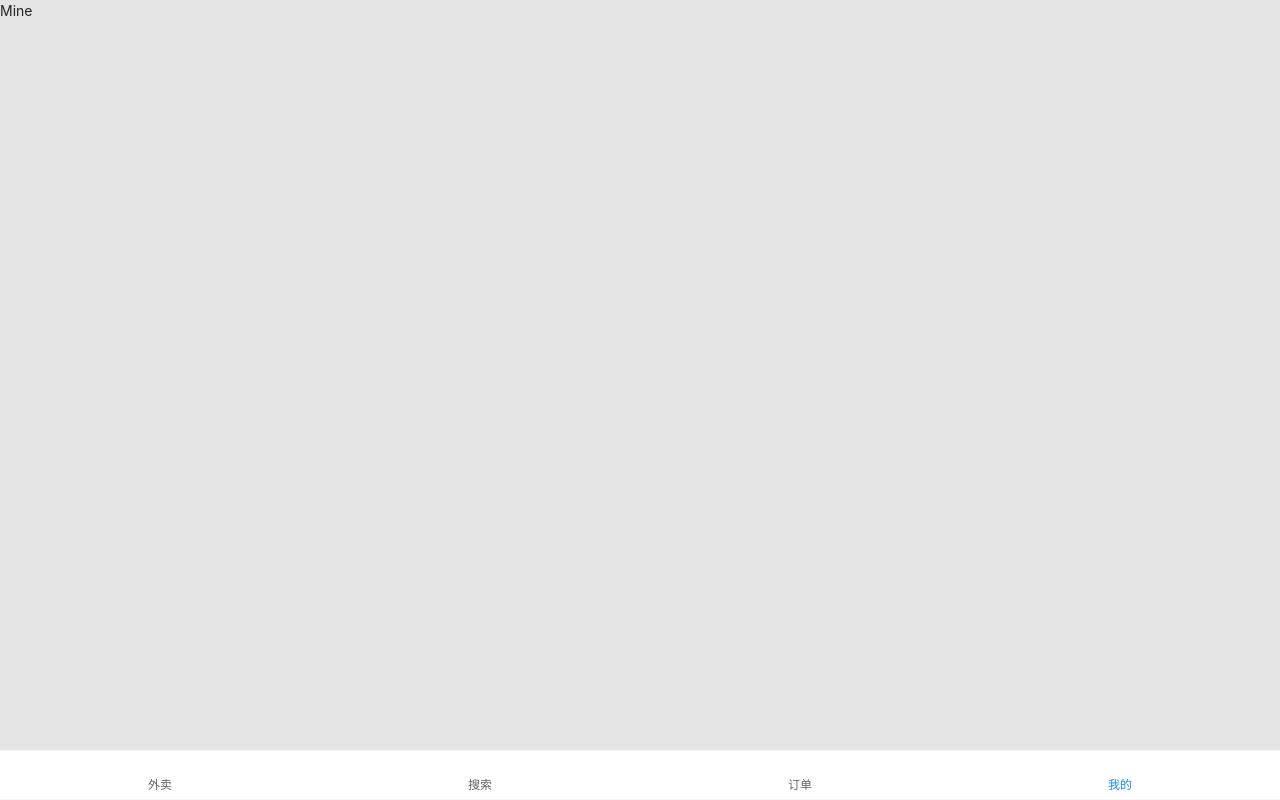
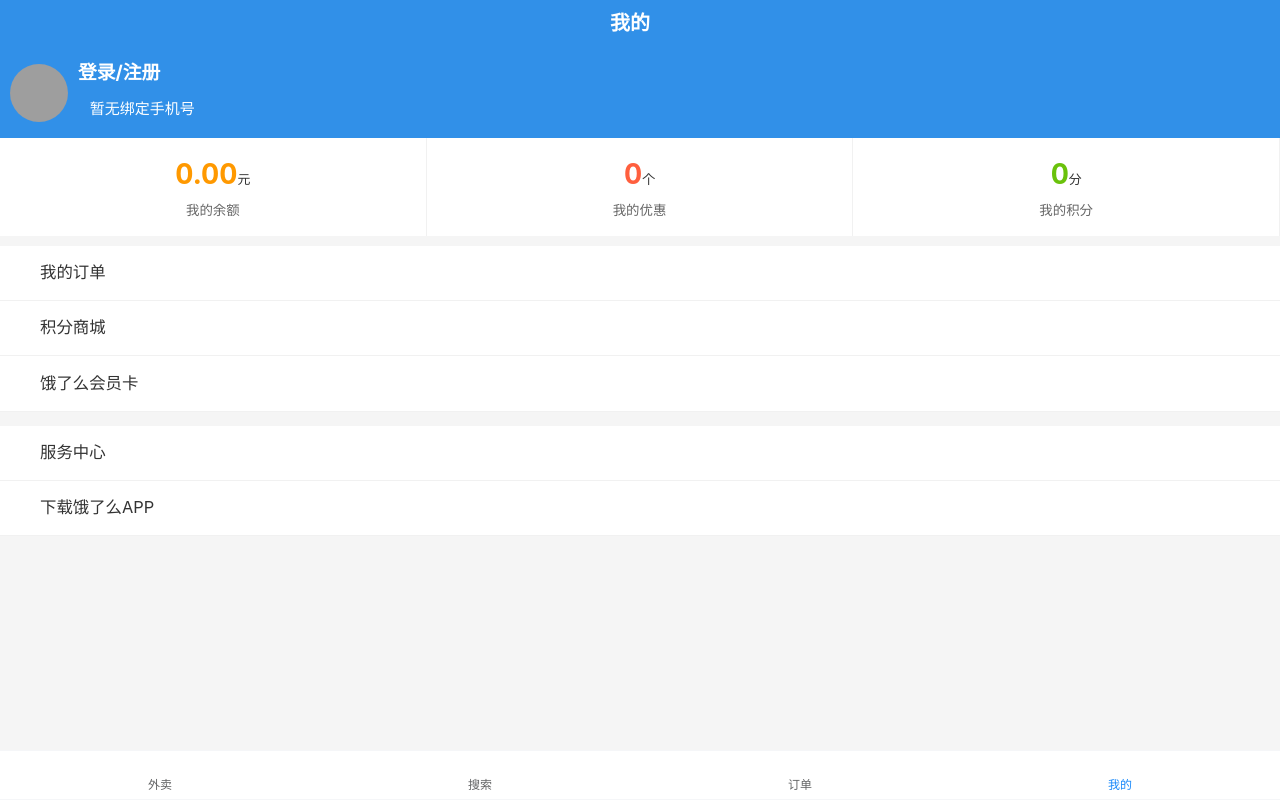
Before and after one commit to David19910306/vue3-elm, a Vue app: page /main/mine in a window 1280 px wide. Built offline with nearby package versions, Linux system fonts and the light colour scheme; grey boxes are pictures that could not be loaded; a web font is replaced by a local one.

Commit message:
订单和我的界面搭建完成

```diff
--- a/src/views/Main/List/index.vue
+++ b/src/views/Main/List/index.vue
@@ -1,14 +1,46 @@
 <template>
   <div class="list">
-    List
+    <Header>
+      <template v-slot:left><span><i class="iconfont icon-fangxiang-zuo arrowLeft leftIcon"></i></span></template>
+      <template v-slot:center><span class="detail-center">订单列表</span></template>
+    </Header>
+    <section class="list-container">
+      <ul class="list-ul">
+        <li>
+          <div class="shop-avatar">
+            <img src="https://elm.cangdu.org/img/17c4ff59a35100186.png" />
+          </div>
+          <div class="list-detail">
+            <header class="shop-name">
+              <section class="order-name">
+                <h4>古天杀杀杀1111111111<i class="iconfont icon-fangxiang-you"></i></h4>
+                <p class="order-time">2022-04-02 20:03</p>
+              </section>
+              <section class="delay">支付超时</section>
+            </header>
+            <section class="order-list-detail">
+              <p>水电费 等2件商品</p>
+              <span class="total-price">¥3079.00</span>
+            </section>
+            <footer class="order-again">
+              <Button plain size="mini" color="#3190e8"
+                :style="{'--van-button-border-radius': '3px'}">再来一单</Button>
+            </footer>
+          </div>
+        </li>
+      </ul>
+    </section>
   </div>
 </template>
 
 <script lang="ts">
 import { defineComponent } from 'vue'
+import { Button } from 'vant'
+import Header from '@/components/header/index.vue'
 
 export default defineComponent({
   name: 'MainList',
+  components: { Header, Button },
   setup () {
     console.log('@')
   }
@@ -16,5 +48,93 @@
 </script>
 
 <style lang="less" scoped>
-
+.list{
+  height: 100%;
+  display: flex;
+  flex-direction: column;
+  .detail-center{
+    font-size: .2rem;
+    font-weight: 700;
+  }
+  .arrowLeft{
+    font-size: .25rem;
+  }
+  .list-container{
+    overflow-y: auto;
+    .list-ul{
+      li:last-child{
+        margin-bottom: 0;
+      }
+      li{
+        display: flex;
+        background-color: #fff;
+        padding: .1rem;
+        margin-bottom: .1rem;
+        .shop-avatar{
+          width: .47rem;
+          height: .47rem;
+          margin-right: .05rem;
+          img{
+            width: 100%;
+            height: 100%;
+          }
+        }
+        .list-detail{
+          flex: 1;
+          .shop-name{
+            display: flex;
+            justify-content: space-between;
+            align-items: baseline;
+            padding-bottom: .05rem;
+            border-bottom: .006rem solid #f5f5f5;
+            .order-name{
+              h4{
+                font-size: .17rem;
+                color: #333;
+                line-height: .23rem;
+                width: 2.1rem;
+              }
+              .order-time{
+                font-size: .13rem;
+                color: #999;
+                line-height: .18rem;
+              }
+            }
+            .delay{
+              color: #333;
+              font-size: .14rem;
+            }
+          }
+          .order-list-detail{
+            display: flex;
+            justify-content: space-between;
+            line-height: .35rem;
+            align-items: center;
+            border-bottom: .006rem solid #f5f5f5;
+            p{
+              font-size: .14rem;
+              color: #666;
+              width: 2rem;
+              overflow: hidden;
+              text-overflow: ellipsis;
+              white-space: nowrap;
+            }
+            .total-price{
+              font-size: .14rem;
+              color: #f60;
+              font-weight: 700;
+              font-family: Helvetica Neue,Tahoma,Arial;
+            }
+          }
+          .order-again{
+            height: .4rem;
+            display: flex;
+            justify-content: flex-end;
+            align-items: center;
+          }
+        }
+      }
+    }
+  }
+}
 </style>
--- a/src/views/Main/Mine/index.vue
+++ b/src/views/Main/Mine/index.vue
@@ -1,14 +1,101 @@
 <template>
   <div class="mine">
-    Mine
+    <Header>
+      <template v-slot:left><span><i class="iconfont icon-fangxiang-zuo arrowLeft leftIcon"></i></span></template>
+      <template v-slot:center><span class="detail-center">我的</span></template>
+    </Header>
+    <section class="profile-container">
+      <router-link to="">
+        <div class="register-login">
+          <img class="login-image" src="https://elm.cangdu.org/img/default.jpg" />
+            <div class="login">
+              <p>登录/注册</p>
+              <p>
+                <i class="iconfont icon-phone-iphone"></i>
+                <span>暂无绑定手机号</span>
+              </p>
+            </div>
+          <i class="iconfont icon-fangxiang-you arrowRight"></i>
+        </div>
+      </router-link>
+      <section class="info-data">
+        <div class="login-activity">
+          <span class="money-number"><b>0.00</b>元</span>
+          <span class="my-money">我的余额</span>
+        </div>
+        <div class="login-activity">
+          <span class="benefit-number"><b>0</b>个</span>
+          <span class="my-money">我的优惠</span>
+        </div>
+        <div class="login-activity">
+          <span class="score-number"><b>0</b>分</span>
+          <span class="my-money">我的积分</span>
+        </div>
+      </section>
+      <section class="profile-1reTe">
+        <ul class="profile-ul">
+          <router-link to="">
+            <li>
+              <i class="iconfont icon-dingdan1 icon-list" style="color: #aaa;"></i>
+              <span class="text-span">
+                <span>我的订单</span>
+                <i class="iconfont icon-fangxiang-you"></i>
+              </span>
+            </li>
+          </router-link>
+          <router-link to="">
+            <li>
+              <i class="iconfont icon-shangcheng icon-list" style="color: #FC7B53;"></i>
+              <span class="text-span">
+                <span>积分商城</span>
+                <i class="iconfont icon-fangxiang-you"></i>
+              </span>
+            </li>
+          </router-link>
+          <router-link to="">
+            <li>
+              <i class="iconfont icon-wodehuiyuan0101 icon-list" style="color: #FFC69A;"></i>
+              <span class="text-span">
+                <span>饿了么会员卡</span>
+                <i class="iconfont icon-fangxiang-you"></i>
+              </span>
+            </li>
+          </router-link>
+        </ul>
+      </section>
+      <section class="profile-1reTe">
+        <ul class="profile-ul">
+          <router-link to="">
+            <li>
+              <i class="iconfont icon-fuwuzhongxin icon-list" style="color: #3190e8;"></i>
+              <span class="text-span">
+                <span>服务中心</span>
+                <i class="iconfont icon-fangxiang-you"></i>
+              </span>
+            </li>
+          </router-link>
+          <router-link to="">
+            <li>
+              <i class="iconfont icon-elemo1 icon-list"></i>
+              <span class="text-span">
+                <span>下载饿了么APP</span>
+                <i class="iconfont icon-fangxiang-you"></i>
+              </span>
+            </li>
+          </router-link>
+        </ul>
+      </section>
+    </section>
   </div>
 </template>
 
 <script lang="ts">
 import { defineComponent } from 'vue'
+import Header from '@/components/header/index.vue'
 
 export default defineComponent({
   name: 'MainMine',
+  components: { Header },
   setup () {
     console.log('@')
   }
@@ -16,5 +103,140 @@
 </script>
 
 <style lang="less" scoped>
+.mine{
+  height: 100%;
+  display: flex;
+  flex-direction: column;
+  background-color: #f5f5f5;
+  .detail-center{
+    font-size: .2rem;
+    font-weight: 700;
+  }
+  .arrowLeft{
+    font-size: .25rem;
+  }
+  .profile-container{
+    .register-login{
+      height: .9rem;
+      background-color: #3190e8;
+      display: flex;
+      padding: .06rem .1rem;
+      justify-content: space-between;
+      align-items: center;
+      .arrowRight{
+        color: #fff;
+        font-size: .2rem;
+      }
+      .login-image{
+        width: .58rem;
+        height: .58rem;
+        border-radius: 50%;
+        margin-right: .1rem;
+      }
+      .login{
+        flex: 1;
+        p{
+          font-size: .1875rem;
+          color: #fff;
+          font-weight: 700;
+          margin-bottom: .05rem;
+          i{
+            font-size: .15rem;
+            color: #fff;
+            font-weight: 400;
+          }
+          span{
+            font-size: .15rem;
+            color: #fff;
+            font-weight: 400;
+          }
+        }
+      }
 
+    }
+    .info-data{
+      width: 100%;
+      background-color: #fff;
+      box-sizing: border-box;
+      display: flex;
+      .login-activity{
+        flex: 1;
+        display: flex;
+        flex-direction: column;
+        align-items: center;
+        padding: .15rem 0;
+        border-right: 1px solid #f1f1f1;
+        .money-number{
+          font-size: .1289rem;
+          color: #333;
+          margin: 0.1rem;
+          b{
+            font-size: .2815rem;
+            color: #f90;
+            font-weight: 700;
+            line-height: .23rem;
+          }
+        }
+        .benefit-number{
+          font-size: .1289rem;
+          color: #333;
+          margin: 0.1rem;
+          b{
+            font-size: .2815rem;
+            color: #ff5f3e;
+            font-weight: 700;
+            line-height: .23rem;
+          }
+        }
+        .score-number{
+          font-size: .1289rem;
+          color: #333;
+          margin: 0.1rem;
+          b{
+            font-size: .2815rem;
+            color: #6ac20b;
+            font-weight: 700;
+            line-height: .23rem;
+          }
+        }
+        .my-money{
+          color: #666;
+          font-weight: 400;
+          font-size: .1343rem;
+        }
+      }
+    }
+    .profile-1reTe{
+      margin-top: .1rem;
+      background-color: #fff;
+      .profile-ul li{
+        padding: .13rem 0;
+        display: flex;
+        align-items: center;
+        border-bottom: 1px solid #f1f1f1;
+        .icon-list{
+          font-size: .18rem;
+          width: .25rem;
+          margin-left: .15rem;
+        }
+        .text-span{
+          flex: 1;
+          display: flex;
+          align-items: center;
+          justify-content: space-between;
+          span{
+            font-size: .164rem;
+            color: #333;
+            flex: 1;
+          }
+          i{
+            font-size: .18rem;
+            color: #aaa;
+            width: .25rem;
+          }
+        }
+      }
+    }
+  }
+}
 </style>
```
